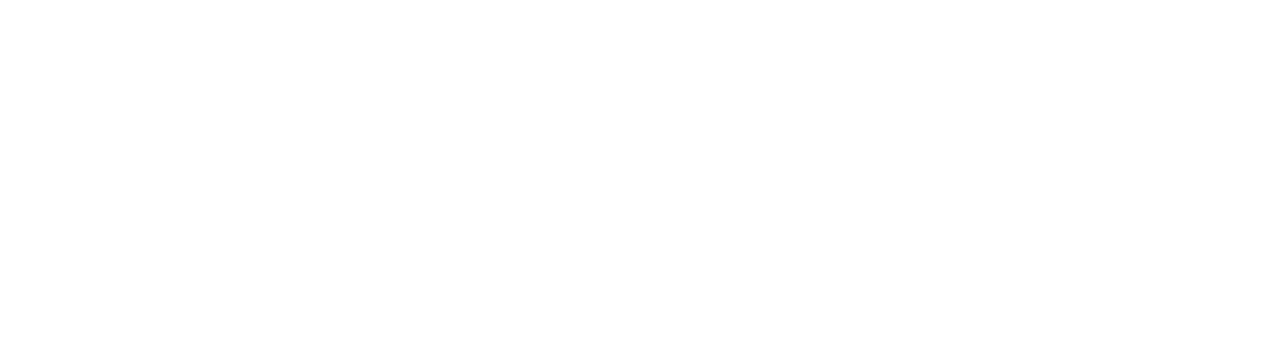
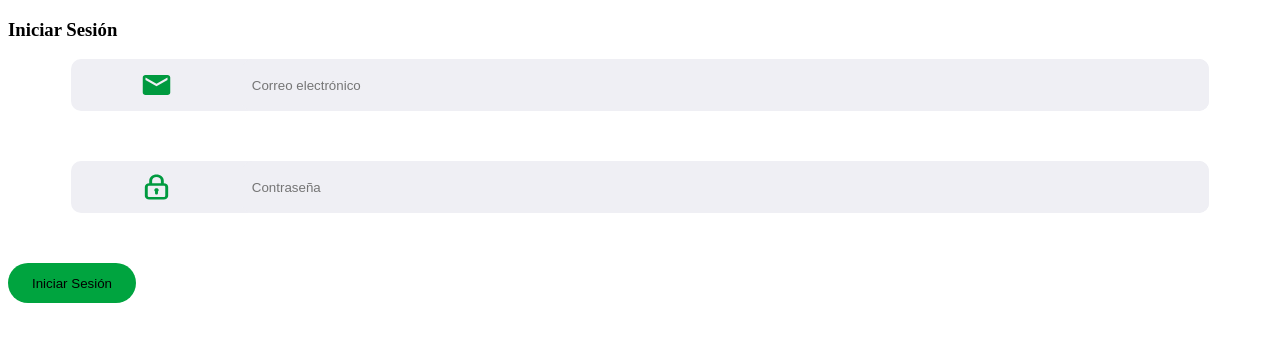
Before and after one commit to argierincon/Ransa-Talent-Fest, a React app: page / in a window 1280 px wide. Shown: the top 342 px of the page. Built offline with nearby package versions, Linux system fonts and the light colour scheme.

Commit message:
Render por defecto del Login

```diff
--- a/src/router/Router.jsx
+++ b/src/router/Router.jsx
@@ -7,8 +7,10 @@ import Login from '../Views/login/Login';
 const Router = () => (
   <BrowserRouter>
     <Switch>
-        <Route exact path="/Home" component={Home} />{' '}
-        <Route exact path="/Login" component={Login} />{' '}
+      <Route exact path="/" component={Login} />
+      {' '}
+      <Route exact path="/Home" component={Home} />
+      {' '}
     </Switch>
   </BrowserRouter>
 );
```
Lines whose indentation alone changed are shown as unchanged.
